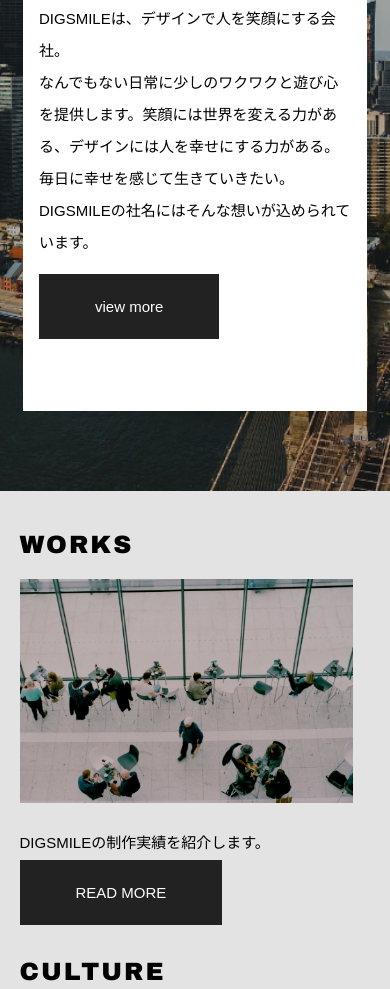
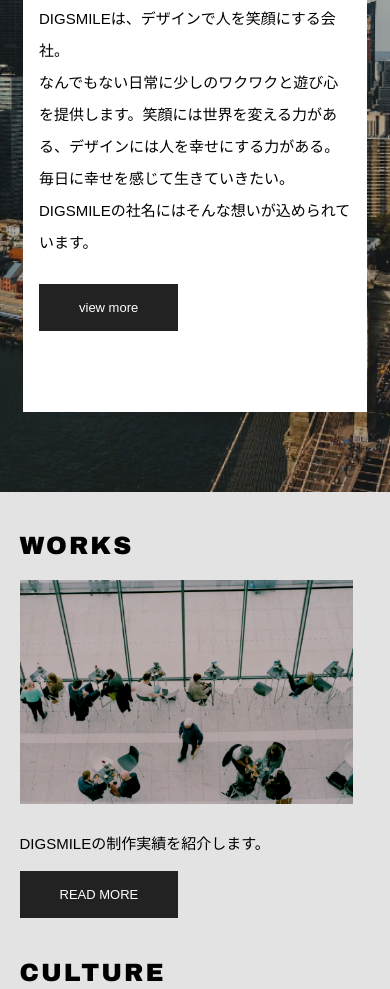
Before and after one commit to asknmt/first, a plain HTML site: page index.html in a window 390 px wide. Shown: the part 1161-2150 px from the top of the page. Drawn offline with nearby package versions, Linux system fonts and the light colour scheme.

Commit message:
Update nmt3.css

```diff
--- a/nmt3.css
+++ b/nmt3.css
@@ -1,6 +1,10 @@
 @media (max-width: 670px){
   .wrap {
     width: 100%;
+  }
+  .link-btn {
+    padding: 16px 40px;
+    font-size: 13px;
   }
   header {
     width: 100%;
```
